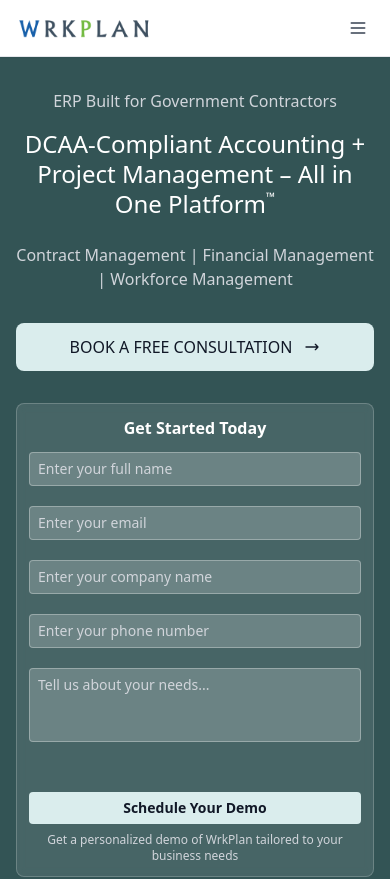
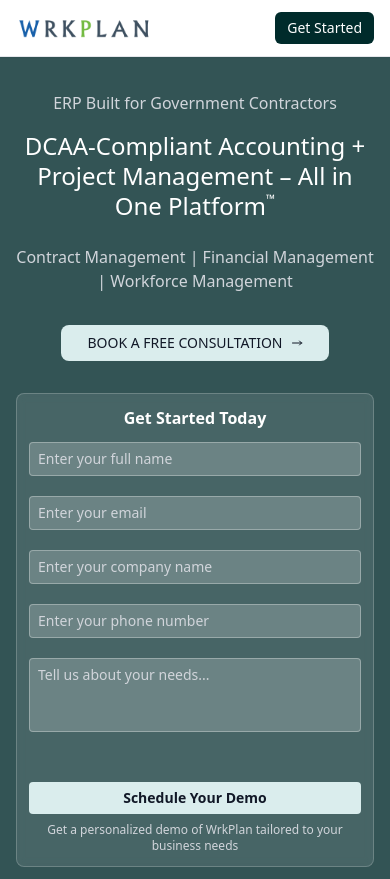
Before and after one commit to Pratip007/wrkplan-landingpage, a plain HTML site: page index.html in a window 390 px wide. Shown: the top 879 px of the page. Drawn offline with nearby package versions, Linux system fonts and the light colour scheme.

Commit message:
design change

```diff
--- a/index.html
+++ b/index.html
@@ -19,28 +19,16 @@
 
 
                 <!-- CTA Buttons -->
-                <div class="hidden md:flex items-center space-x-4">
+                <div class="flex items-center space-x-4">
+                    <!-- Mobile Get Started Button -->
+                    <a href="#contact" class="md:hidden bg-[#002b2b] hover:bg-[#001a1a] text-white px-3 py-1.5 text-sm font-medium rounded-md transition-colors duration-200">Get Started</a>
 
-                    <a href="#contact" class="bg-[#002b2b] hover:bg-[#001a1a] text-white px-4 py-2 text-sm font-medium rounded-md transition-colors duration-200">Talk to Sales</a>
-                </div>
-
-                <!-- Mobile menu button -->
-                <div class="md:hidden">
-                    <button type="button" class="text-gray-700 hover:text-[#002b2b] p-1.5" onclick="toggleMobileMenu()">
-                        <svg class="h-5 w-5" fill="none" viewBox="0 0 24 24" stroke="currentColor">
-                            <path stroke-linecap="round" stroke-linejoin="round" stroke-width="2" d="M4 6h16M4 12h16M4 18h16" />
-                        </svg>
-                    </button>
+                    <!-- Desktop Talk to Sales Button -->
+                    <a href="#contact" class="hidden md:flex bg-[#002b2b] hover:bg-[#001a1a] text-white px-4 py-2 text-sm font-medium rounded-md transition-colors duration-200">Talk to Sales</a>
                 </div>
             </div>
 
-            <!-- Mobile Navigation -->
-            <div id="mobile-menu" class="hidden md:hidden pb-3">
-                <div class="mt-3 pt-3 border-t border-gray-200 space-y-1">
 
-                    <a href="#contact" class="block bg-[#002b2b] hover:bg-[#001a1a] text-white px-3 py-1.5 text-sm font-medium rounded text-center">Get Started</a>
-                </div>
-            </div>
         </div>
     </header>
 
@@ -74,9 +62,9 @@
                     </p>
 
                     <!-- CTA Button -->
-                    <button class="bg-[#daeded] hover:bg-[#c8e0e0] text-gray-900 px-6 md:px-8 py-3 md:py-4 text-base md:text-lg font-medium flex items-center justify-center gap-3 transition-colors duration-200 mx-auto lg:mx-0 rounded-lg w-full lg:w-auto">
+                    <button class="bg-[#daeded] hover:bg-[#c8e0e0] text-gray-900 px-4 md:px-8 py-2 md:py-4 text-sm md:text-lg font-medium flex items-center justify-center gap-2 md:gap-3 transition-colors duration-200 mx-auto lg:mx-0 rounded-lg w-3/4 md:w-auto lg:w-auto">
                         BOOK A FREE CONSULTATION
-                        <svg class="w-4 h-4 md:w-5 md:h-5" fill="none" stroke="currentColor" viewBox="0 0 24 24">
+                        <svg class="w-3 h-3 md:w-5 md:h-5" fill="none" stroke="currentColor" viewBox="0 0 24 24">
                             <path stroke-linecap="round" stroke-linejoin="round" stroke-width="2" d="M17 8l4 4m0 0l-4 4m4-4H3"></path>
                         </svg>
                     </button>
--- a/script.js
+++ b/script.js
@@ -1,12 +1,4 @@
-// Mobile menu toggle functionality
-function toggleMobileMenu() {
-    const mobileMenu = document.getElementById('mobile-menu');
-    if (mobileMenu.classList.contains('hidden')) {
-        mobileMenu.classList.remove('hidden');
-    } else {
-        mobileMenu.classList.add('hidden');
-    }
-}
+
 
 // Feature section toggle functionality
 function toggleFeature(featureId) {
```
